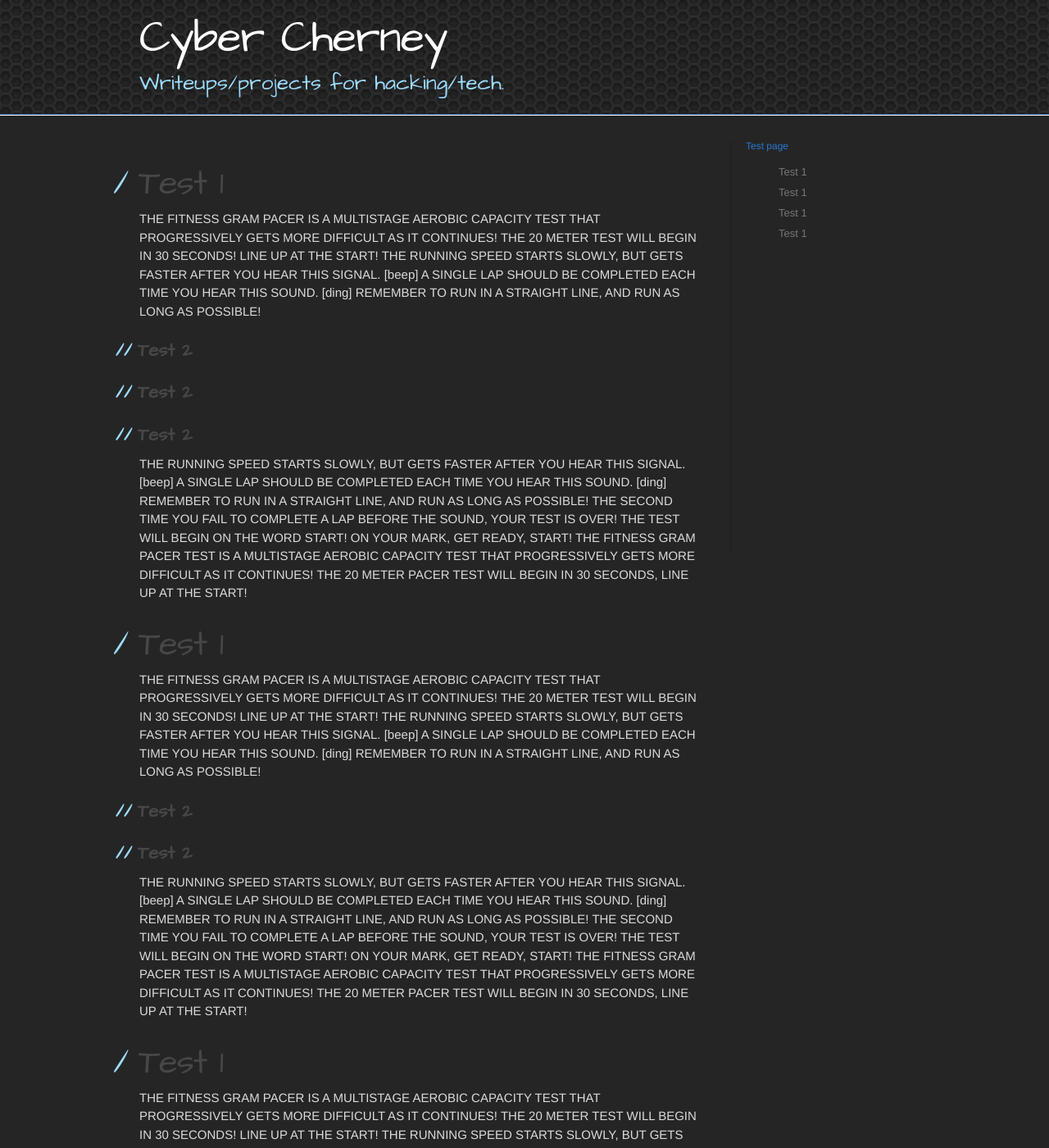
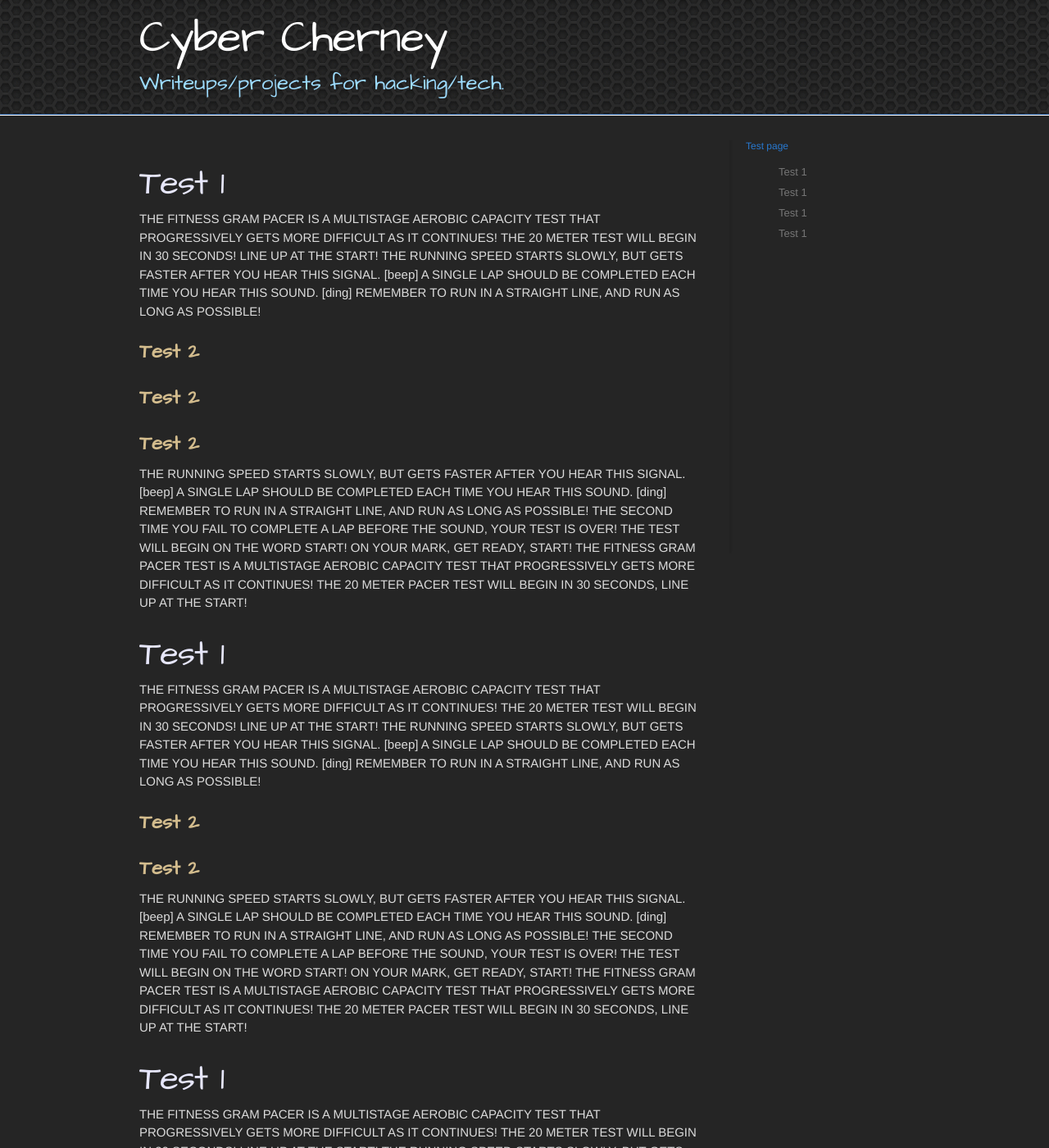
Before and after one commit to CyberCherney/cybercherney.github.io, a Jekyll site: the page built from _posts/2023-1-3-another-page.md, in a window 1280 px wide and 1400 px high. Shown: the whole window at 82% size. Built offline with Jekyll 4.4.1, drawn with Linux system fonts in a browser that asks for light colours.

Commit message:
modified headers

```diff
--- a/_sass/jekyll-theme-architect.scss
+++ b/_sass/jekyll-theme-architect.scss
@@ -200,48 +200,26 @@
   font-family: 'Architects Daughter', 'Helvetica Neue', Helvetica, Arial, serif;
   font-size: 2.8em;
   font-weight: normal;
-  color: #474747;
-  text-indent: 6px;
+  color: #e6e6fa;
   letter-spacing: -1px;
 }
 
-#main-content h1:before {
-  padding-right: 0.3em;
-  margin-left: -0.9em;
-  color: #9ddcff;
-  content: "/";
-}
 
 #main-content h2 {
   margin-bottom: 8px;
   font-family: 'Architects Daughter', 'Helvetica Neue', Helvetica, Arial, serif;
-  font-size: 22px;
+  font-size: 24px;
   font-weight: bold;
-  color: #474747;
-  text-indent: 4px;
-}
-#main-content h2:before {
-  padding-right: 0.3em;
-  margin-left: -1.5em;
-  content: "//";
-  color: #9ddcff;
+  color: #D3BC8D;
 }
 
 #main-content h3 {
   margin-top: 24px;
   margin-bottom: 8px;
   font-family: 'Architects Daughter', 'Helvetica Neue', Helvetica, Arial, serif;
-  font-size: 18px;
+  font-size: 20px;
   font-weight: bold;
-  color: #474747;
-  text-indent: 3px;
-}
-
-#main-content h3:before {
-  padding-right: 0.3em;
-  margin-left: -2em;
-  content: "///";
-  color: #9ddcff;
+  color: #B87333;
 }
 
 #main-content h4 {
@@ -250,14 +228,6 @@
   font-size: 15px;
   font-weight: bold;
   color: #474747;
-  text-indent: 3px;
-}
-
-h4:before {
-  padding-right: 0.3em;
-  margin-left: -2.8em;
-  content: "////";
-  color: #9ddcff;
 }
 
 #main-content h5 {
@@ -265,13 +235,6 @@
   font-family: 'Architects Daughter', 'Helvetica Neue', Helvetica, Arial, serif;
   font-size: 14px;
   color: #474747;
-  text-indent: 3px;
-}
-h5:before {
-  padding-right: 0.3em;
-  margin-left: -3.2em;
-  content: "/////";
-  color: #9ddcff;
 }
 
 #main-content h6 {
@@ -279,13 +242,6 @@
   font-family: 'Architects Daughter', 'Helvetica Neue', Helvetica, Arial, serif;
   font-size: .8em;
   color: #474747;
-  text-indent: 3px;
-}
-h6:before {
-  padding-right: 0.3em;
-  margin-left: -3.7em;
-  content: "//////";
-  color: #9ddcff;
 }
 
 p {
```
